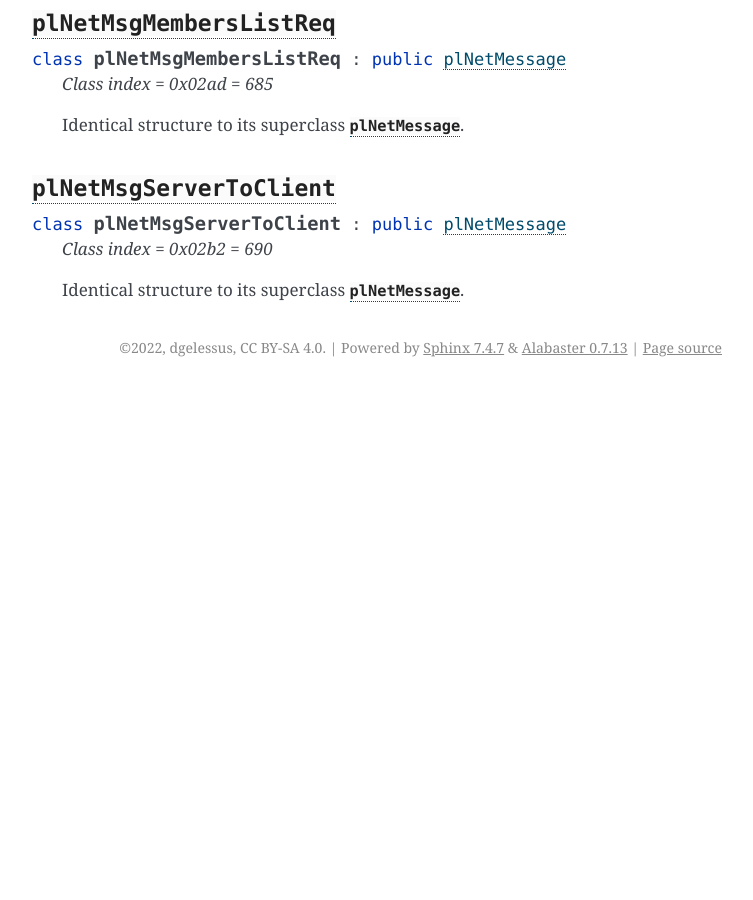
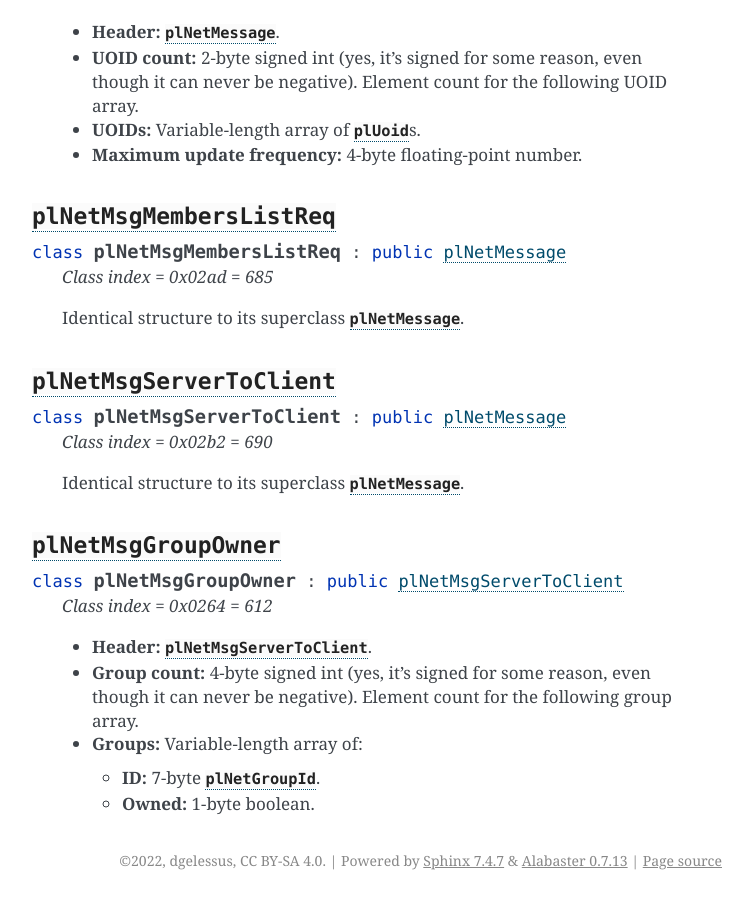
Before and after one commit to dgelessus/NAGUS, a Sphinx documentation site: the page built from docs/uru/game_server.rst, in a window 1280 px wide and 900 px high, scrolled down 14753 px. Shown: the whole window, without its empty margins (388-1141 px from the left). Built offline with Sphinx 7.4.7, drawn with Linux system fonts in a browser that asks for light colours; before the commit the page ends 15140 px from its top, so only the background shows below that; some of the changed text lies outside the part shown.

Commit message:
Document structure of plNetMsgGroupOwner

```diff
--- a/docs/uru/game_server.rst
+++ b/docs/uru/game_server.rst
@@ -179,7 +179,7 @@ and not supported by MOSS or DIRTSAND
   * :cpp:class:`plNetMsgMembersListReq` = 0x02ad = 685 (client -> server)
   * :cpp:class:`plNetMsgServerToClient` = 0x02b2 = 690 (abstract)
 
-    * ``plNetMsgGroupOwner`` = 0x0264 = 612 (server -> client)
+    * :cpp:class:`plNetMsgGroupOwner` = 0x0264 = 612 (server -> client)
     * ``plNetMsgMembersList`` = 0x02ae = 686 (server -> client)
     * ``plNetMsgMemberUpdate`` = 0x02b1 = 689 (server -> client)
     * ``plNetMsgInitialAgeStateSent`` = 0x02b8 = 696 (server -> client)
@@ -253,6 +253,17 @@ Common data types
       .. cpp:enumerator:: kReserved = 1 << 2
       .. cpp:enumerator:: kBuiltIn = 1 << 3
       .. cpp:enumerator:: kItinerant = 1 << 4
+
+.. cpp:class:: plNetGroupId
+
+   * **ID:** 6-byte :cpp:class:`plLocation`.
+   * **Flags:** 1-byte unsigned int.
+     See :cpp:enum:`NetGroupConstants` for details.
+
+   .. cpp:enum:: NetGroupConstants
+
+      .. cpp:enumerator:: kNetGroupConstant = 1 << 0
+      .. cpp:enumerator:: kNetGroupLocal = 1 << 1
 
 .. cpp:class:: plLoadMask
 
@@ -810,3 +821,21 @@ Common data types
    *Class index = 0x02b2 = 690*
 
    Identical structure to its superclass :cpp:class:`plNetMessage`.
+
+:cpp:class:`plNetMsgGroupOwner`
+^^^^^^^^^^^^^^^^^^^^^^^^^^^^^^^
+
+.. cpp:class:: plNetMsgGroupOwner : public plNetMsgServerToClient
+
+   *Class index = 0x0264 = 612*
+
+   * **Header:** :cpp:class:`plNetMsgServerToClient`.
+   * **Group count:** 4-byte signed int
+     (yes,
+     it's signed for some reason,
+     even though it can never be negative).
+     Element count for the following group array.
+   * **Groups:** Variable-length array of:
+
+     * **ID:** 7-byte :cpp:class:`plNetGroupId`.
+     * **Owned:** 1-byte boolean.
```
